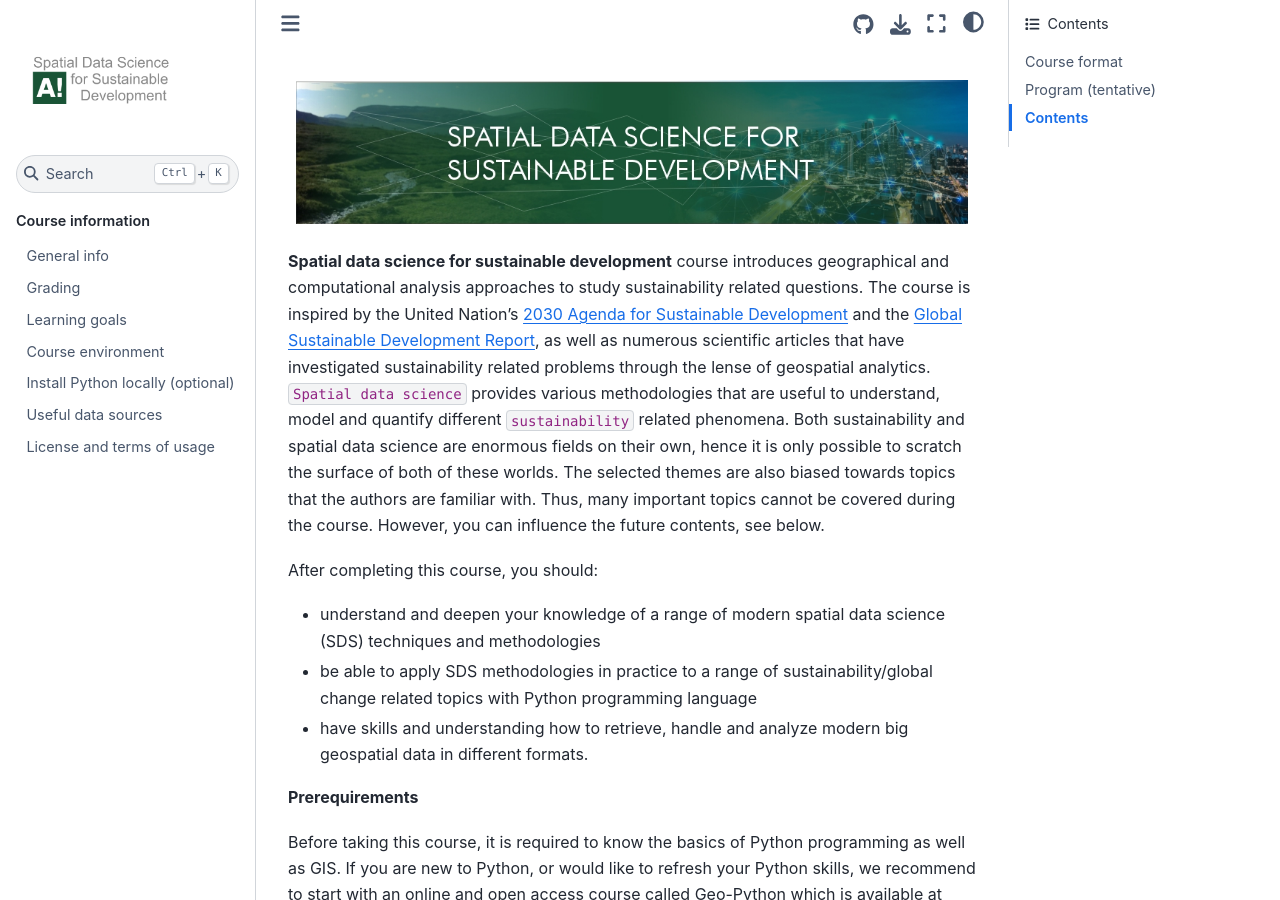
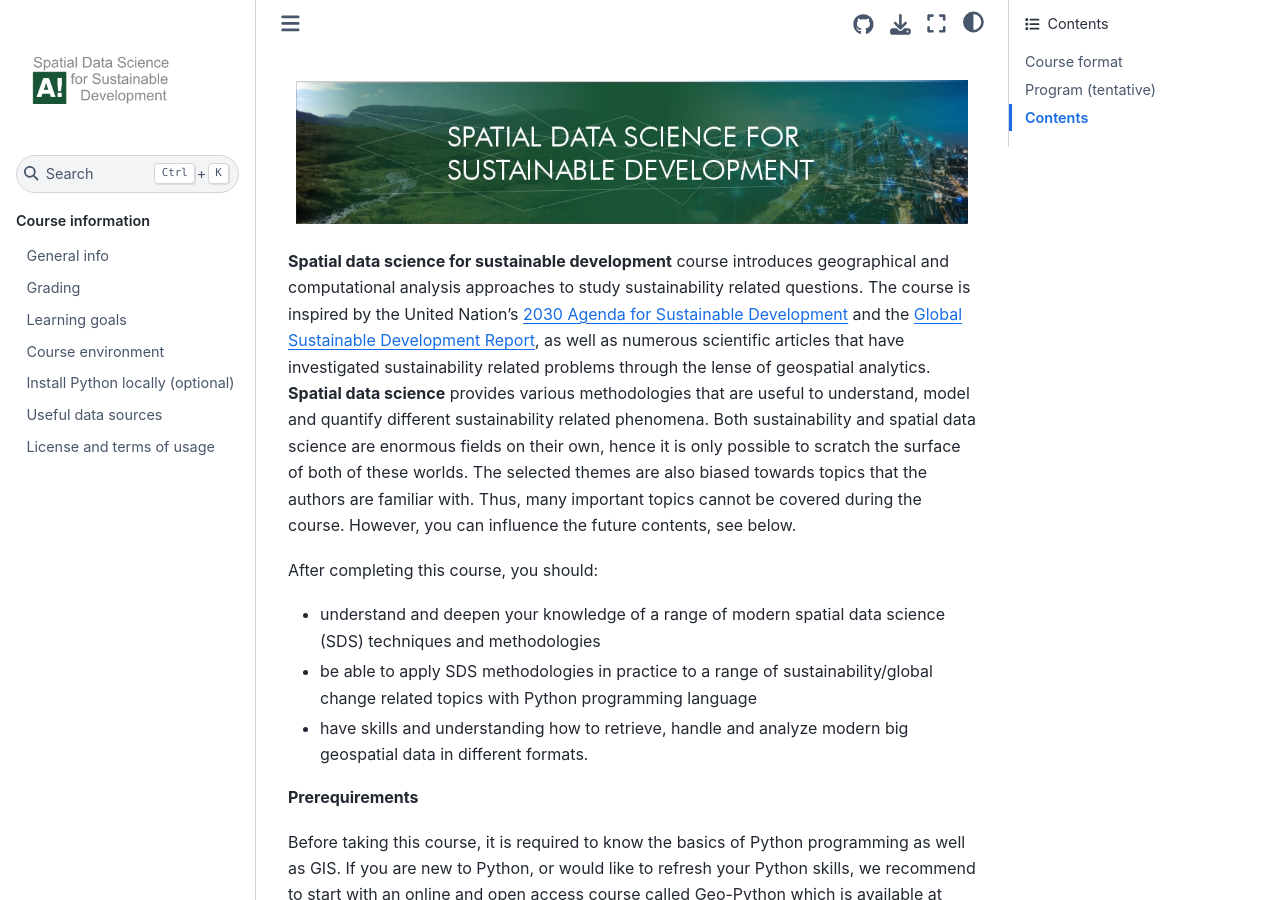
Before and after one commit to AaltoGIS/Sustainability-GIS, a Sphinx documentation site: the page built from source/index.rst, in a window 1280 px wide and 900 px high. Built offline with Sphinx 7.4.7 and the Sphinx Book theme 1.1.4, drawn with Linux system fonts in a browser that asks for light colours; pages that are not in the unit, such as notebooks, are missing from menus.

Commit message:
Minor edits

```diff
--- a/source/index.rst
+++ b/source/index.rst
@@ -5,8 +5,8 @@ to study sustainability related questions. The course is inspired by the United
 `2030 Agenda for Sustainable Development <https://sdgs.un.org/goals>`__
 and the `Global Sustainable Development Report <https://sustainabledevelopment.un.org/content/documents/24797GSDR_report_2019.pdf>`__,
 as well as numerous scientific articles that have investigated sustainability related problems through the lense of geospatial analytics.
-``Spatial data science`` provides various methodologies that are useful to understand, model and quantify different
-``sustainability`` related phenomena. Both sustainability and spatial data science are enormous fields on their own,
+**Spatial data science** provides various methodologies that are useful to understand, model and quantify different
+sustainability related phenomena. Both sustainability and spatial data science are enormous fields on their own,
 hence it is only possible to scratch the surface of both of these worlds. The selected themes are also biased towards topics
 that the authors are familiar with. Thus, many important topics cannot be covered during the course. However, you can influence
 the future contents, see below.
```
